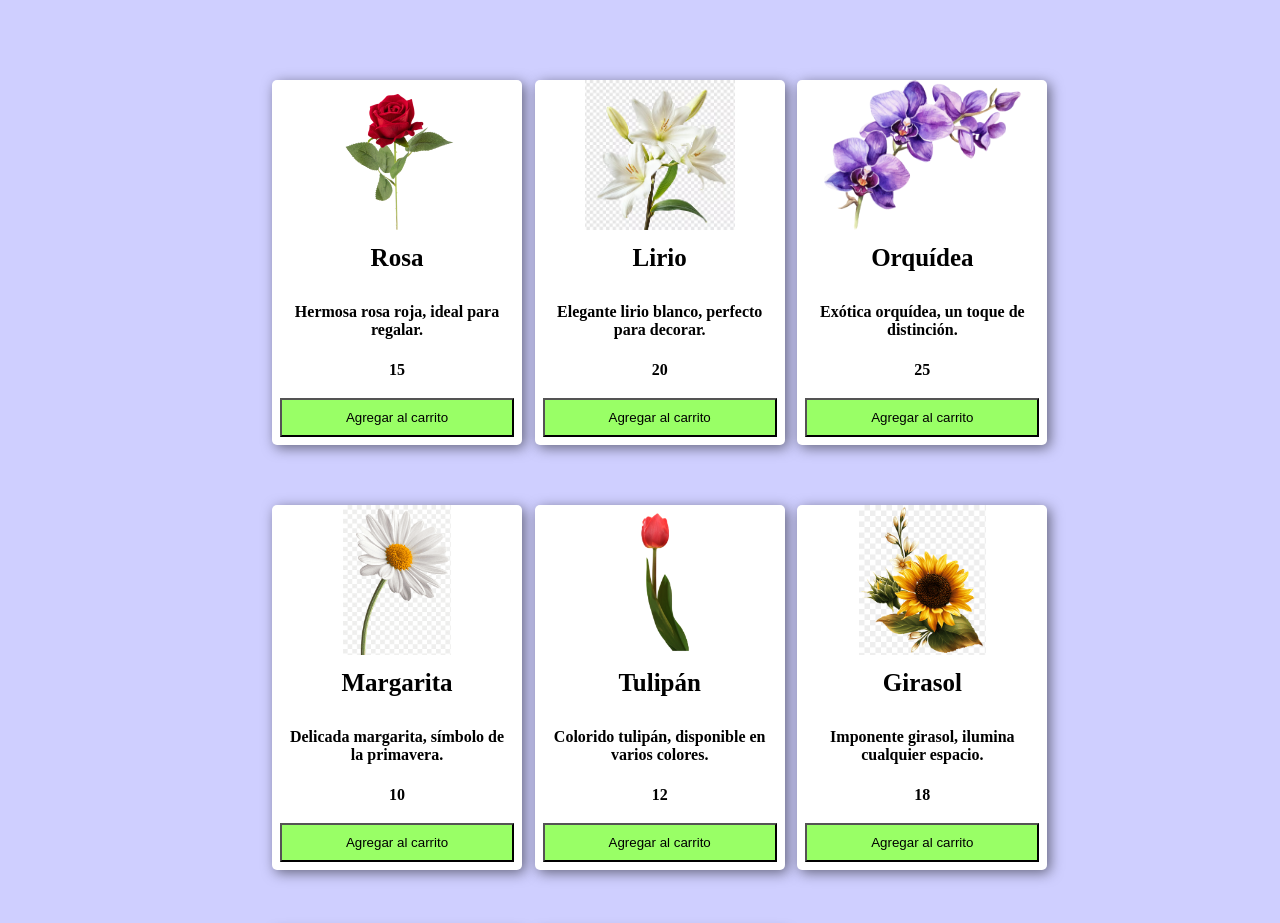
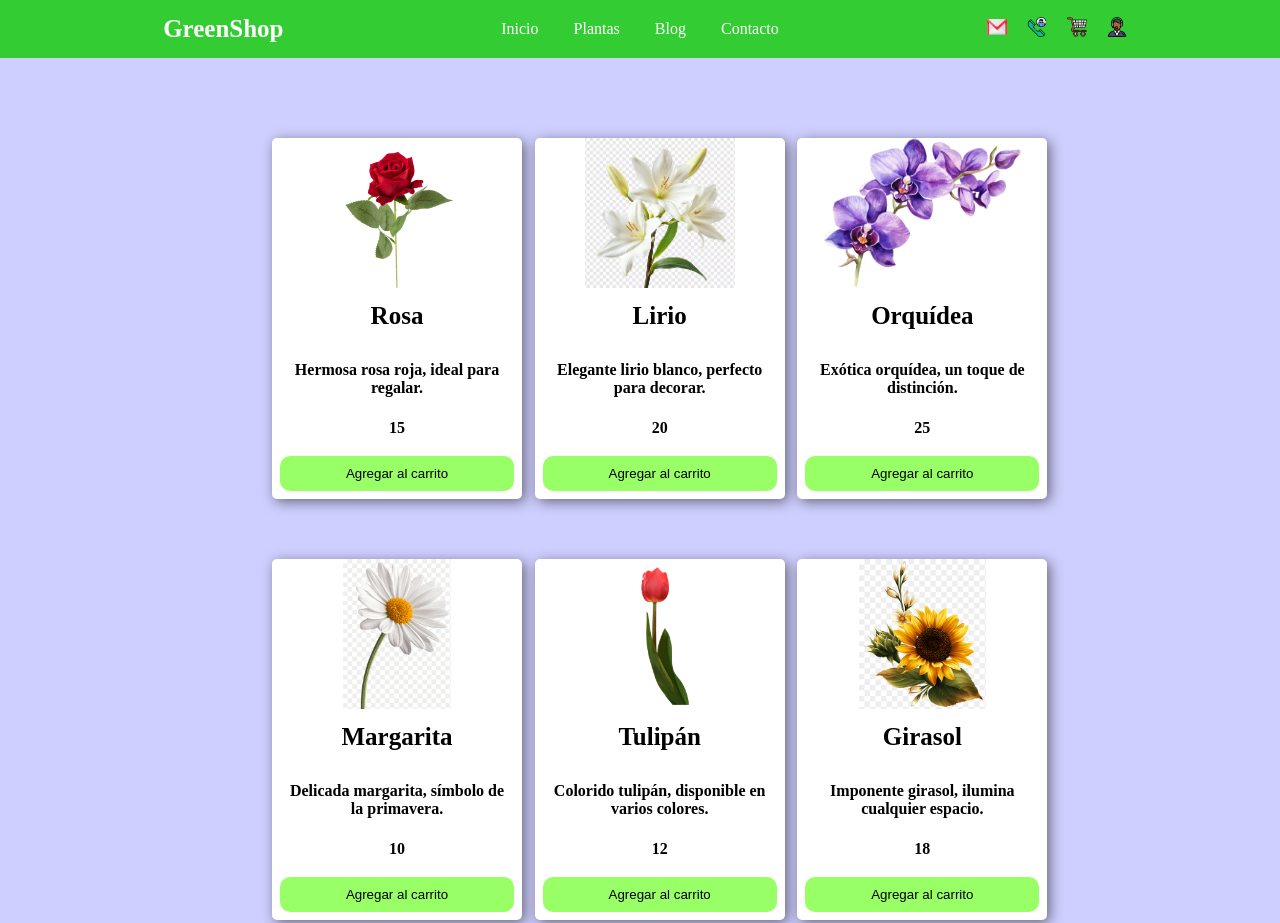
Before and after one commit to Adripe24/M-dulo-JS---Simulador-de-tienda-online, a plain HTML site: page index.html in a window 1280 px wide. Shown: the top 923 px of the page. Drawn offline with Linux system fonts and the light colour scheme.

Commit message:
Editado el header, falta solo hacer que el carrito funcione

```diff
--- a/index.html
+++ b/index.html
@@ -8,7 +8,44 @@
 </head>
 <body>
     <header>
+        <div id="headerContainer" class="header-container">
+            <div class="logo">
+                <p>GreenShop</p>
+            </div>
 
+            <div class="information-container">
+
+                <div class="information">
+                    <a href="">Inicio</a>
+                </div>
+                <div class="information">
+                    <a href="">Plantas</a>
+                </div>
+                <div class="information">
+                    <a href="">Blog</a>
+                </div>
+                <div class="information">
+                    <a href="">Contacto</a>
+                </div>
+
+            </div>
+            <div class="logos-header">
+
+                <div>
+                    <button><img src="imagenes/Logos/gmail.png" alt=""></button>
+                </div>
+                <div>
+                    <button><img src="imagenes/Logos/telefono.png" alt=""></button>
+                </div>
+                <div>
+                    <button><img src="imagenes/Logos/carrito-de-compras.png" alt=""></button>
+                </div>
+                <div>
+                    <button><img src="imagenes/Logos/contacto.png" alt=""></button>
+                </div>
+
+            </div>
+        </div>
     </header>
     <main>
         <div id="characterContainer" class="container">
--- a/style.css
+++ b/style.css
@@ -7,6 +7,66 @@
 body {
     background-color: #cfcfff;
 }
+
+.header-container {
+    background-color: #33CC33;
+    color: white;
+    padding: 15px;
+    display: flex;
+    flex-wrap: wrap;
+    justify-content: space-around;
+    align-items: center;
+}
+
+.logo {
+    width: 25%;
+    text-align: center;
+    font-weight: bold;
+    font-size: 25px;
+}
+
+.information-container {
+    width: 25%;
+    display: flex;
+    flex-wrap: wrap;
+    justify-content: space-around;
+}
+
+.information-container .information a {
+    color: white;
+    text-decoration: none;
+}
+
+.logos-header {
+    width: 25%;
+    display: flex;
+    flex-wrap: wrap;
+    justify-content: center;
+    gap: 20px;
+}
+
+.logos-header button {
+    background-color: #33CC33;
+    border: none;
+}
+
+.logos-header button:hover{
+    cursor: pointer;
+}
+
+.logos-header img {
+    height: 20px;
+    object-fit: contain;
+    object-position: center;
+}
+
+
+
+
+
+
+
+
 
 .container {
     width: 70%;
@@ -79,4 +139,10 @@ body {
     padding-top: 10px;
     padding-bottom: 10px;
     background-color: #99ff66;
+    border-radius: 10px;
+    border: none;
 }
+
+.btn-carrito:hover{
+    cursor: pointer;
+}
```
Also changed, not shown: imagenes/Logos/carrito-de-compras.png (added), imagenes/Logos/contacto.png (added), imagenes/Logos/gmail.png (added), imagenes/Logos/telefono.png (added).
